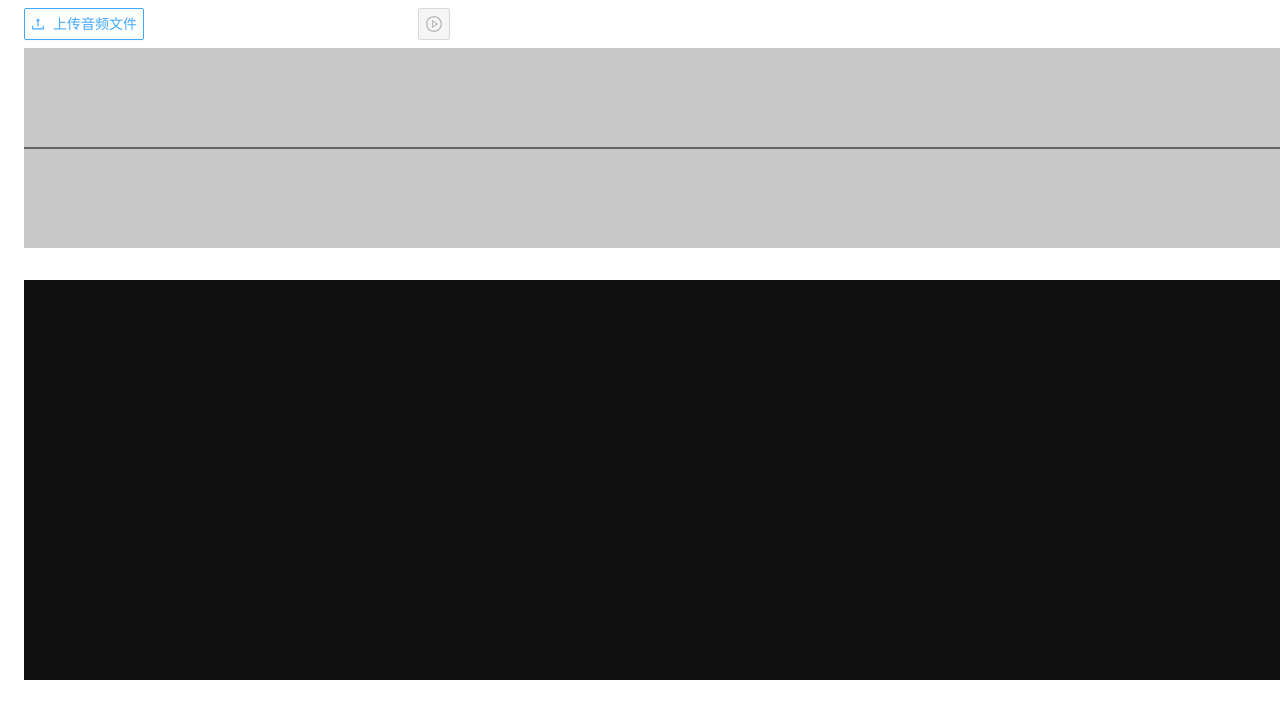
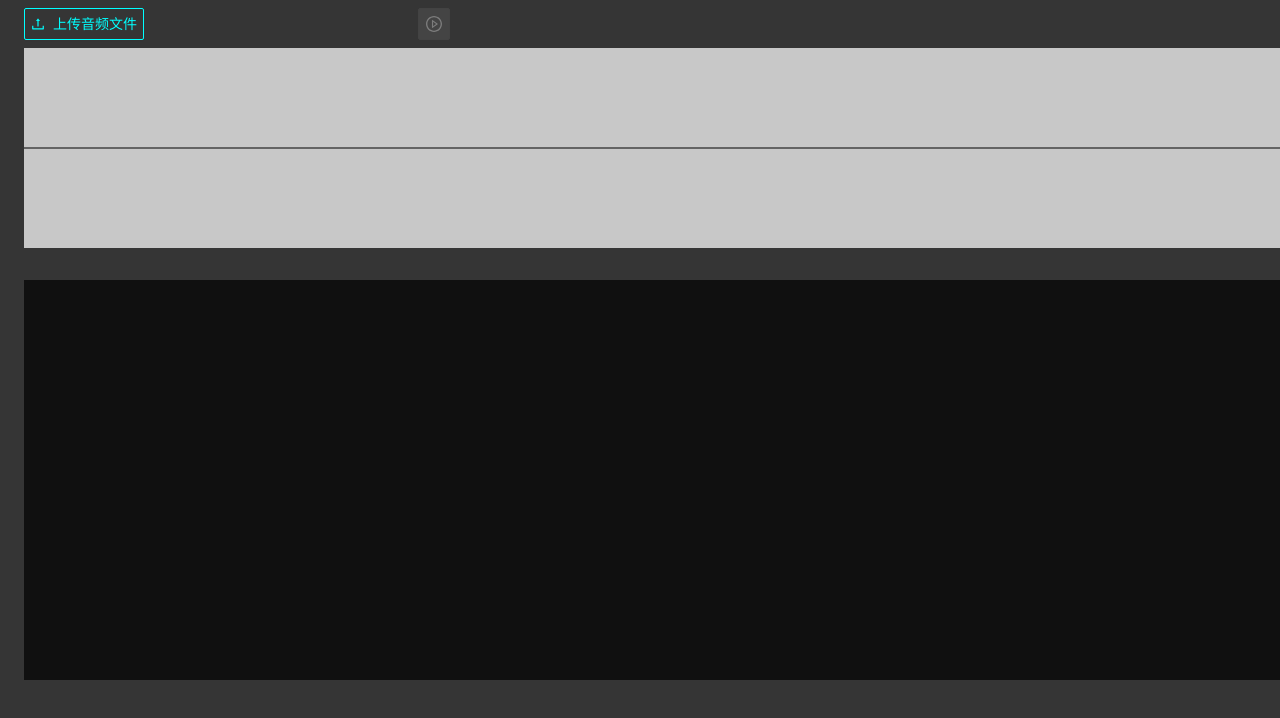
Before and after one commit to maldovar1024/audio-visualization, a React (Create React App) app: page / in a window 1280 px wide. In both pictures the pointer is over the button "上传音频文件". Shown: the top 718 px of the page. Built offline with nearby package versions, Linux system fonts and the light colour scheme.

Commit message:
feat: 改为暗色主题

```diff
--- a/src/index.css
+++ b/src/index.css
@@ -1,10 +1,11 @@
-@import '~antd/dist/antd.css';
+@import '~antd/dist/antd.dark.css';
 
 * {
   box-sizing: border-box;
 }
 
 body {
+  background-color: #353535 !important;
   margin: 0;
   font-family: -apple-system, BlinkMacSystemFont, 'Segoe UI', 'Roboto', 'Oxygen',
     'Ubuntu', 'Cantarell', 'Fira Sans', 'Droid Sans', 'Helvetica Neue',
@@ -16,3 +17,8 @@ body {
 canvas {
   display: block;
 }
+
+button.ant-btn:hover {
+  color: aqua;
+  border-color: aqua;
+}
```
